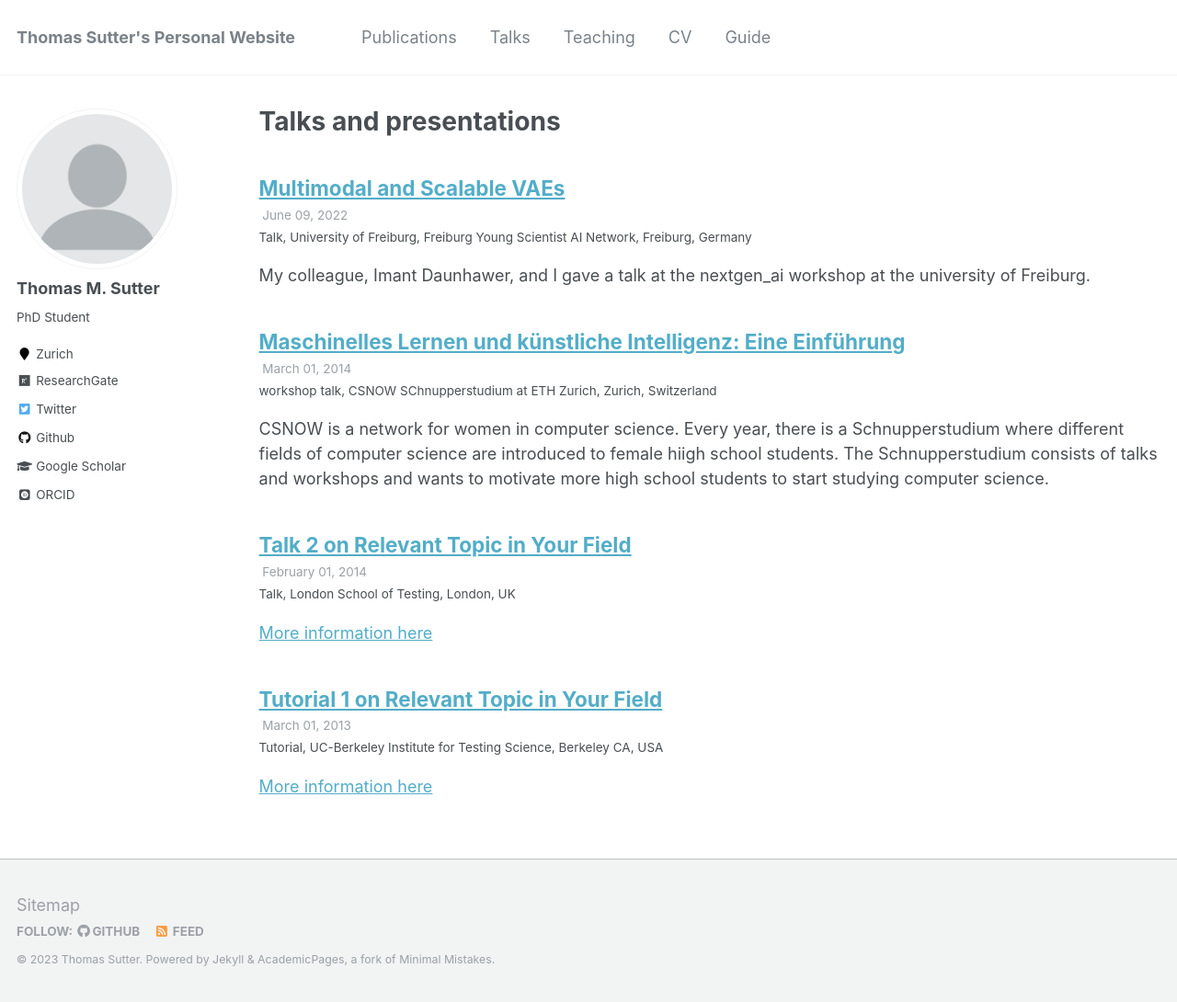
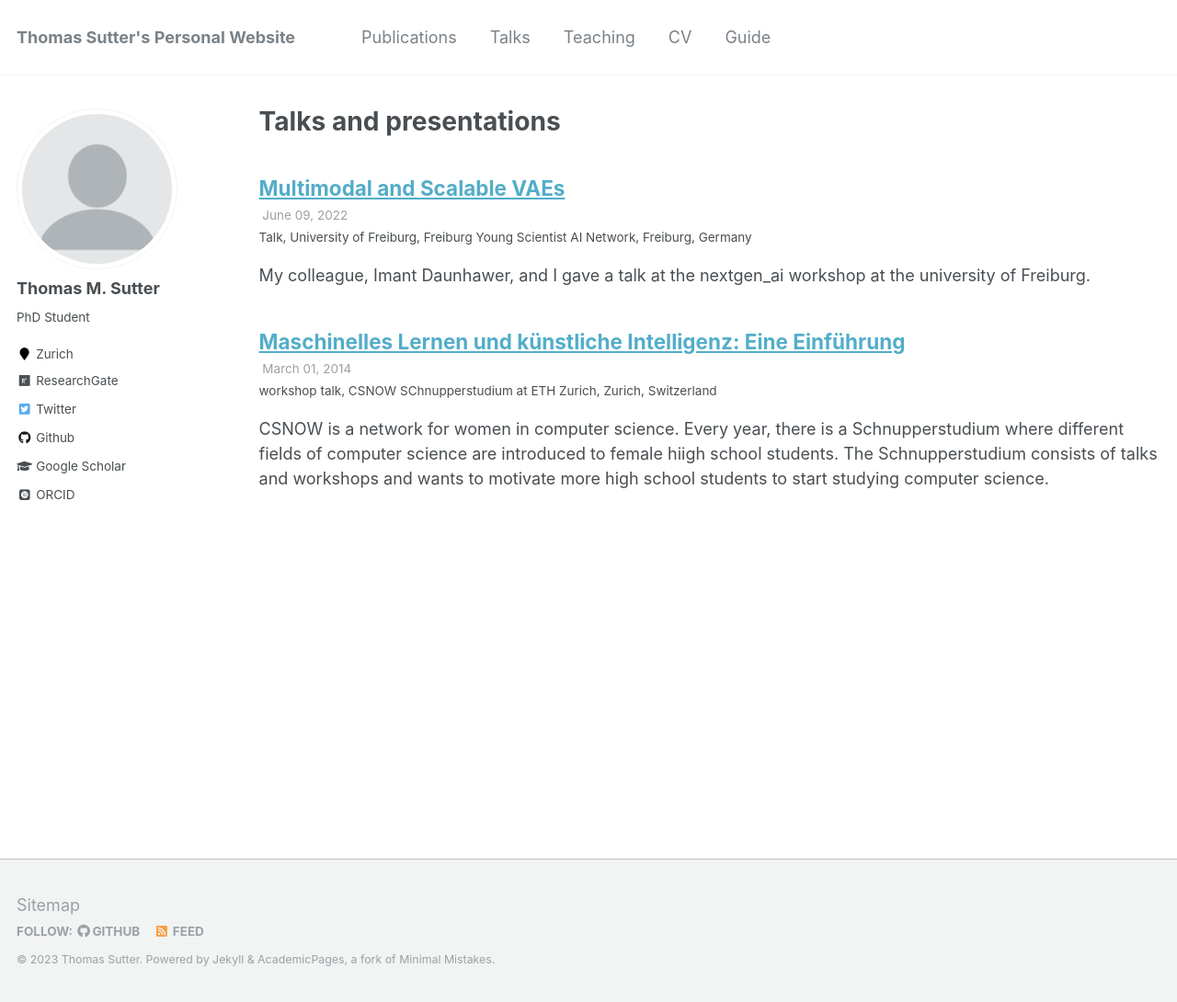
Before and after one commit to thomassutter/thomassutter.github.io, a Jekyll site: the page built from _pages/talks.html, in a window 1280 px wide and 1090 px high. Shown: the whole window at 92% size. Built offline with Jekyll 4.4.1, drawn with Linux system fonts in a browser that asks for light colours; some web fonts are replaced.

Commit message:
update talks

```diff
--- a/_talks/2013-03-01-tutorial-1.md
+++ /dev/null
@@ -1,13 +0,0 @@
----
-title: "Tutorial 1 on Relevant Topic in Your Field"
-collection: talks
-type: "Tutorial"
-permalink: /talks/2013-03-01-tutorial-1
-venue: "UC-Berkeley Institute for Testing Science"
-date: 2013-03-01
-location: "Berkeley CA, USA"
----
-
-[More information here](http://exampleurl.com)
-
-This is a description of your tutorial, note the different field in type. This is a markdown files that can be all markdown-ified like any other post. Yay markdown!
--- a/_talks/2014-02-01-talk-2.md
+++ /dev/null
@@ -1,13 +0,0 @@
----
-title: "Talk 2 on Relevant Topic in Your Field"
-collection: talks
-type: "Talk"
-permalink: /talks/2014-02-01-talk-2
-venue: "London School of Testing"
-date: 2014-02-01
-location: "London, UK"
----
-
-[More information here](http://example2.com)
-
-This is a description of your talk, which is a markdown files that can be all markdown-ified like any other post. Yay markdown!
```
Also changed, not shown: _publications/2023-05-01-learning-group-importance-using-the-differentiable-hypergeometric-distribution.md (renamed from _publications/2022-11-19-learning-group-importance-using-the-differentiable-hypergeometric-distribution.md, +3 -3 lines).
